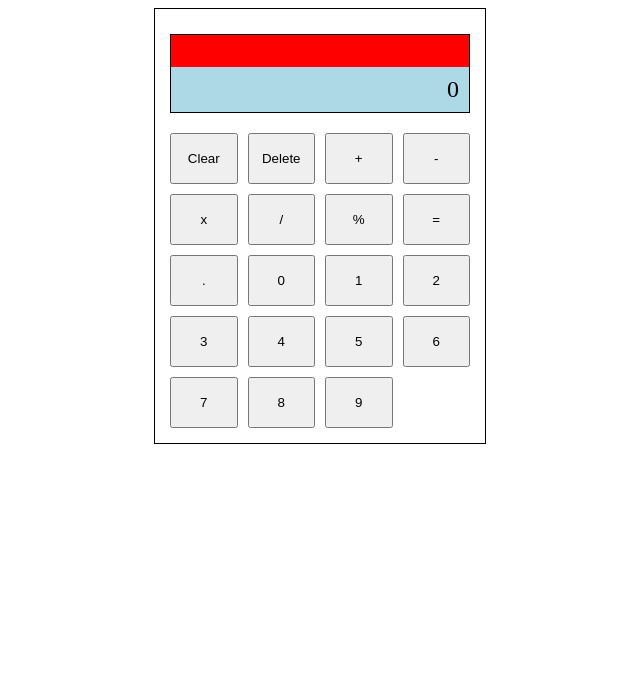
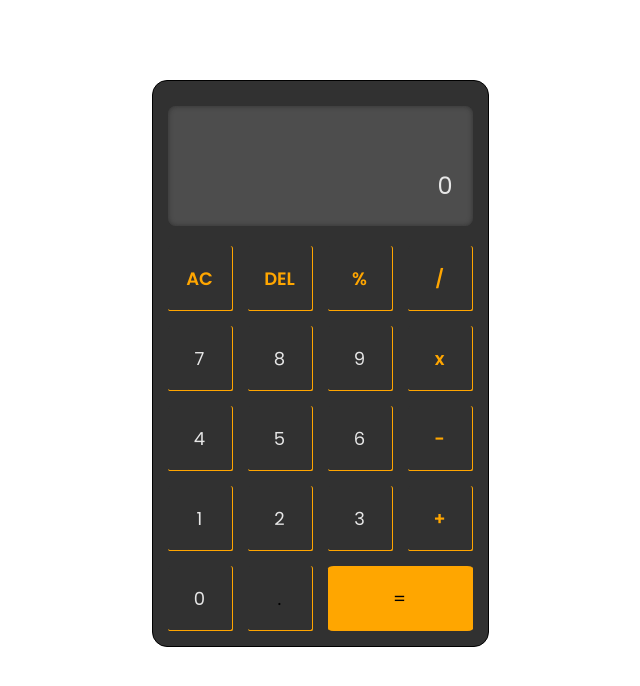
Before and after one commit to Lyarc79/Calculator, a plain HTML site: page index.html in a window 1280 px wide. Shown: the whole page, without its empty margins (320-960 px from the left). Drawn offline with Linux system fonts and the light colour scheme.

Commit message:
Styled calculator and buttons

```diff
--- a/index.html
+++ b/index.html
@@ -14,25 +14,25 @@
                 <div class="lower-screen" id="lower-screen">0</div>
             </div>
             <div class="buttons">
-                <button class="clear" id="clear">Clear</button>
-                <button class="delete" id="delete">Delete</button>
-                <button class="operator" id="plus">+</button>
+                <button class="clear" id="clear">AC</button>
+                <button class="delete" id="delete">DEL</button>
+                <button class="operator" id="remainder">%</button>
+                <button class="operator" id="divide">/</button>
+                <button class="digit" id="digit-7">7</button>
+                <button class="digit" id="digit-8">8</button>
+                <button class="digit" id="digit-9">9</button>
+                <button class="operator" id="multiply">x</button>
+                <button class="digit" id="digit-4">4</button>
+                <button class="digit" id="digit-5">5</button>
+                <button class="digit" id="digit-6">6</button>
                 <button class="operator" id="minus">-</button>
-                <button class="operator" id="multiply">x</button>
-                <button class="operator" id="divide">/</button>
-                <button class="operator" id="remainder">%</button>
-                <button class="operator" id="equals">=</button>
-                <button class="operator" id="decimal">.</button>
-                <button class="digit" id="digit-0">0</button>
                 <button class="digit" id="digit-1">1</button>
                 <button class="digit" id="digit-2">2</button>
                 <button class="digit" id="digit-3">3</button>
-                <button class="digit" id="digit-4">4</button>
-                <button class="digit" id="digit-5">5</button>
-                <button class="digit" id="digit-6">6</button>
-                <button class="digit" id="digit-7">7</button>
-                <button class="digit" id="digit-8">8</button>
-                <button class="digit" id="digit-9">9</button>
+                <button class="operator" id="plus">+</button>
+                <button class="digit" id="digit-0">0</button>
+                <button class="decimal" id="decimal">.</button>
+                <button class="equals" id="equals">=</button>
             </div>
         </div>
     </div>
--- a/style.css
+++ b/style.css
@@ -1,45 +1,91 @@
+
+@import url('https://fonts.googleapis.com/css2?family=Poppins:wght@400;600;700&family=Roboto:wght@400;700&display=swap');
+
+
+:root{
+    --digits-color: rgb(230, 230, 230);
+    --digits-back: rgb(105, 105, 105);
+    --operators-color: rgb(255, 166, 0);
+    --back-primary: rgb(49, 49, 49);
+    --back-secondary: rgb(77, 77, 77);
+}
+
+*{
+    font-family: 'Poppins', sans-serif;
+    font-weight: 500;
+}
 
 .main{
     display: flex;
     align-items: center;
     justify-content: center;
+    margin: 5rem auto;
 }
 
 .calculator{
-    width: 300px;
     border: 1px solid black;
     padding: 15px;
+    background-color: var(--back-primary);
+    border-radius: 15px;
 }
 
 .screen{
-    border: 1px solid black;
+    padding: 10px;
+    border-radius: 8px;
     margin: 10px 0px 20px 0px;
     text-align: right;
+    background-color: var(--back-secondary);
+    box-shadow: inset 0px 0px 5px var(--back-primary);
+    color: var(--digits-color);
 }
+
 .upper-screen{
-    min-height: 32px;
-    background-color: red;
-    color: white;
+    min-height: 40px;
     vertical-align: middle;
-    line-height: 32px;
+    line-height: 40px;
     padding-right: 10px;
 }
 
 .lower-screen{
-    min-height: 45px;
+    min-height: 60px;
     font-size: 24px;
-    background-color: lightblue;
     vertical-align: middle;
-    line-height: 45px;
+    line-height: 60px;
     padding-right: 10px;
 }
 
 .buttons{
     display: grid;
-    grid-template-columns: repeat(4, 1fr);
-    gap: 10px;
+    grid-template-columns: repeat(4, 65px);
+    grid-template-rows: repeat(5, 65px);
+    gap: 15px;
 }
 
 .buttons button{
     padding: 1rem 0;
+    font-size: 18px;
+    background-color: var(--back-primary);
+    border-style: none;
+    border-radius: 4%;
+    border-bottom: 1px solid orange;
+    border-right: 1px solid orange;
 }
+
+.equals{
+    grid-area: 5 / 3 / 6 / 5;
+}
+
+.buttons .equals{
+    background-color: var(--operators-color);
+}
+
+.operator,
+.clear,
+.delete{
+    color: var(--operators-color);
+    font-weight: 600;
+}
+
+.digit{
+    color: var(--digits-color);
+}
```
